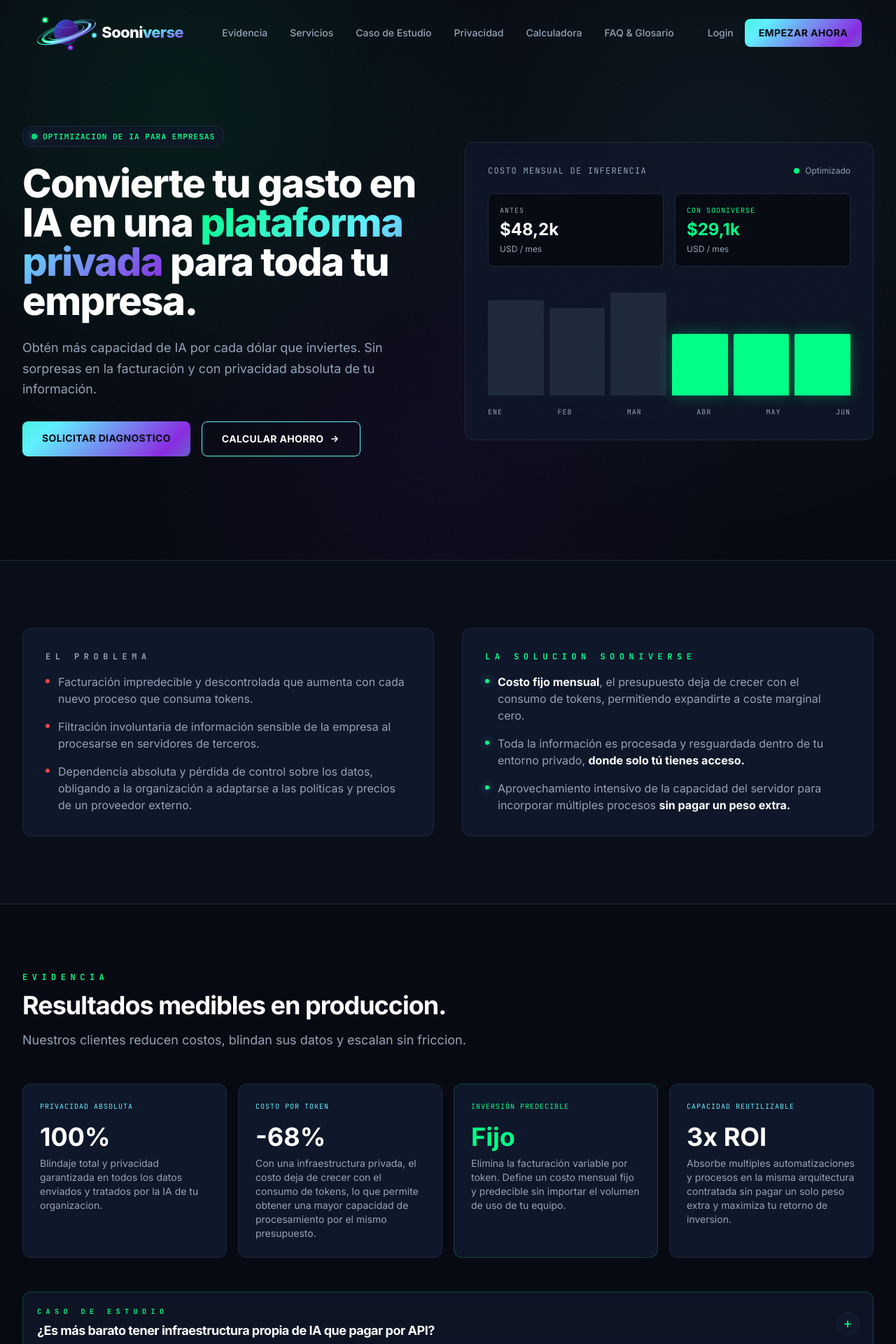
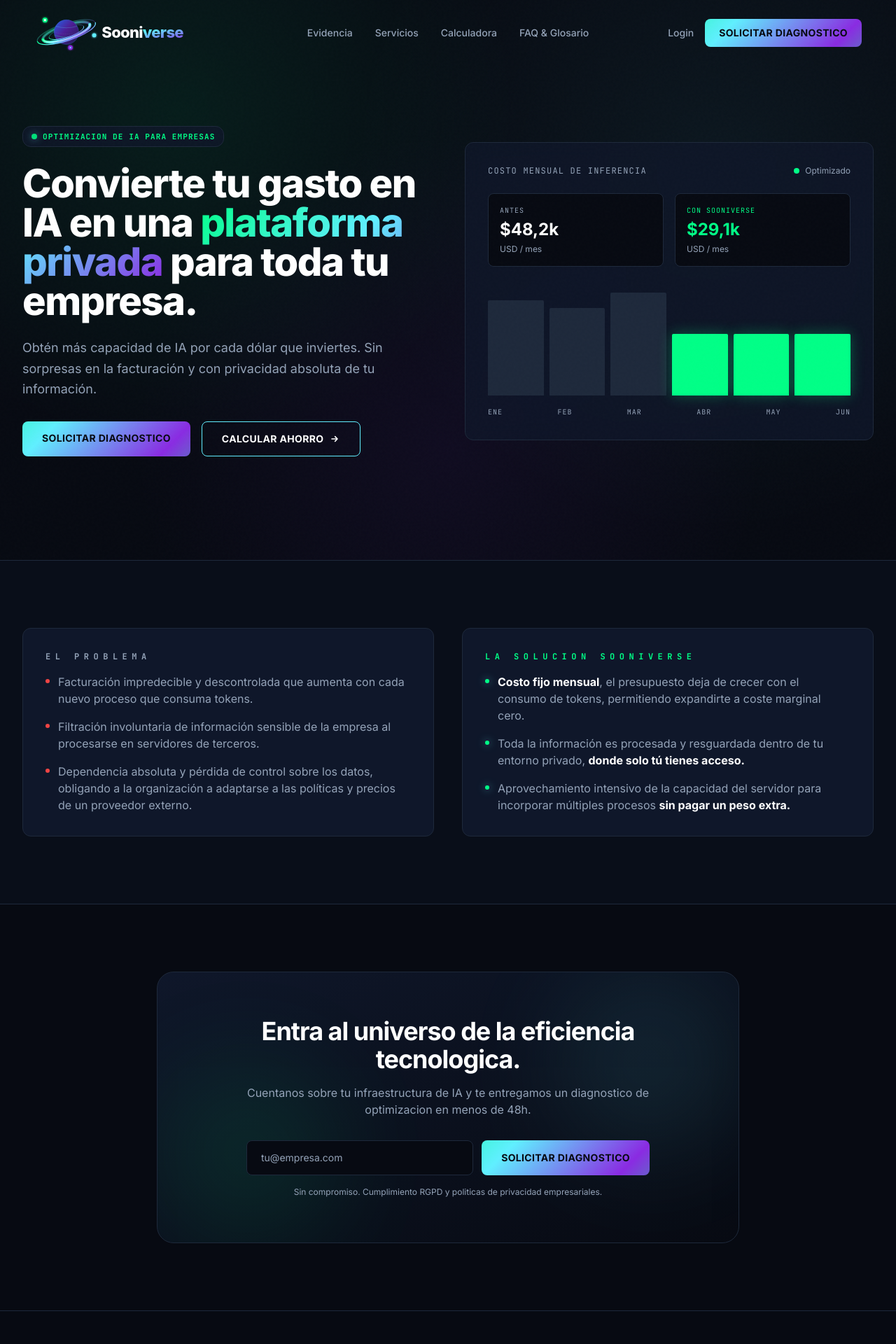
Before and after one commit to JuanECifuentes/Sooniverse, a Django app: page / in a window 1280 px wide. Shown: the top 1920 px of the page at 70% size. Run offline with Django 5.2, Linux system fonts and the light colour scheme; some libraries are stand-ins or nearby versions.

Commit message:
correcciones varias landing

```diff
--- a/apps/core/templates/core/landing.html
+++ b/apps/core/templates/core/landing.html
@@ -312,15 +312,13 @@
             <div class="hidden md:flex items-center justify-center gap-8 text-sm font-medium text-slate">
                 <a href="#evidencia" class="nav-link">Evidencia</a>
                 <a href="#servicios" class="nav-link">Servicios</a>
-                <a href="#caso-estudio" class="nav-link">Caso de Estudio</a>
-                <a href="#privacidad" class="nav-link">Privacidad</a>
                 <a href="#calculadora" class="nav-link">Calculadora</a>
                 <a href="#glosario-faq" class="nav-link">FAQ & Glosario</a>
             </div>
 
             <div class="flex items-center justify-end gap-4 md:justify-self-end">
                 <a href="#contacto" class="hidden md:inline nav-link text-sm font-medium text-slate">Login</a>
-                <a href="#contacto" class="hidden md:inline btn-primary px-5 py-2.5 rounded-lg text-sm font-bold text-deep uppercase tracking-wide">Empezar ahora</a>
+                <a href="#contacto" class="hidden md:inline btn-primary px-5 py-2.5 rounded-lg text-sm font-bold text-deep uppercase tracking-wide">Solicitar diagnostico</a>
                 <button id="mobile-menu-btn" class="md:hidden text-white p-2" aria-label="Abrir menu">
                     <svg class="w-6 h-6" fill="none" stroke="currentColor" stroke-width="2" viewBox="0 0 24 24"><path stroke-linecap="round" stroke-linejoin="round" d="M4 6h16M4 12h16M4 18h16"/></svg>
                 </button>
@@ -331,11 +329,9 @@
             <div class="flex flex-col gap-3 text-sm font-medium text-slate">
                 <a href="#evidencia" class="hover:text-white transition">Evidencia</a>
                 <a href="#servicios" class="hover:text-white transition">Servicios</a>
-                <a href="#caso-estudio" class="hover:text-white transition">Caso de Estudio</a>
-                <a href="#privacidad" class="hover:text-white transition">Privacidad</a>
                 <a href="#calculadora" class="hover:text-white transition">Calculadora</a>
                 <a href="#glosario-faq" class="hover:text-white transition">FAQ & Glosario</a>
-                <a href="#contacto" class="btn-primary mt-2 px-5 py-3 rounded-lg text-center text-sm font-bold text-deep uppercase tracking-wide">Empezar ahora</a>
+                <a href="#contacto" class="btn-primary mt-2 px-5 py-3 rounded-lg text-center text-sm font-bold text-deep uppercase tracking-wide">Solicitar diagnostico</a>
             </div>
         </div>
     </header>
@@ -422,6 +418,24 @@
                         <li class="flex gap-3 text-slate"><span class="w-1.5 h-1.5 rounded-full bg-neon mt-2 shrink-0 glow-dot"></span><span>Toda la información es procesada y resguardada dentro de tu entorno privado, <span class="font-bold text-white">donde solo tú tienes acceso.</span></li>
                         <li class="flex gap-3 text-slate"><span class="w-1.5 h-1.5 rounded-full bg-neon mt-2 shrink-0 glow-dot"></span><span>Aprovechamiento intensivo de la capacidad del servidor para incorporar múltiples procesos <span class="font-bold text-white">sin pagar un peso extra.</span></li>
                     </ul>
+                </div>
+            </div>
+        </div>
+    </section>
+
+    <section id="contacto" class="py-24 border-b border-border">
+        <div class="max-w-4xl mx-auto px-6 lg:px-8">
+            <div class="relative rounded-3xl border border-border bg-gradient-to-br from-surface to-deep p-10 sm:p-16 text-center overflow-hidden">
+                <div class="absolute top-0 right-0 w-64 h-64 bg-cyan opacity-10 blur-[80px] rounded-full"></div>
+                <div class="absolute bottom-0 left-0 w-64 h-64 bg-neon opacity-10 blur-[80px] rounded-full"></div>
+                <div class="relative">
+                    <h2 class="text-3xl sm:text-4xl font-bold tracking-[-1px] text-white">Entra al universo de la eficiencia tecnologica.</h2>
+                    <p class="mt-4 text-slate max-w-xl mx-auto">Cuentanos sobre tu infraestructura de IA y te entregamos un diagnostico de optimizacion en menos de 48h.</p>
+                    <form class="mt-8 flex flex-col sm:flex-row gap-3 max-w-xl mx-auto" onsubmit="event.preventDefault(); alert('Gracias. Te contactaremos pronto.');">
+                        <input type="email" required placeholder="tu@empresa.com" class="flex-1 rounded-lg bg-deep border border-border px-5 py-3.5 text-sm text-white placeholder-slate focus:outline-none focus:border-cyan transition">
+                        <button type="submit" class="btn-primary px-7 py-3.5 rounded-lg text-sm font-bold text-deep uppercase tracking-wide">Solicitar diagnostico</button>
+                    </form>
+                    <p class="mt-4 text-xs text-slate">Sin compromiso. Cumplimiento RGPD y politicas de privacidad empresariales.</p>
                 </div>
             </div>
         </div>
@@ -911,24 +925,6 @@
                     </div>
                 </div>
 
-            </div>
-        </div>
-    </section>
-
-    <section id="contacto" class="py-24">
-        <div class="max-w-4xl mx-auto px-6 lg:px-8">
-            <div class="relative rounded-3xl border border-border bg-gradient-to-br from-surface to-deep p-10 sm:p-16 text-center overflow-hidden">
-                <div class="absolute top-0 right-0 w-64 h-64 bg-cyan opacity-10 blur-[80px] rounded-full"></div>
-                <div class="absolute bottom-0 left-0 w-64 h-64 bg-neon opacity-10 blur-[80px] rounded-full"></div>
-                <div class="relative">
-                    <h2 class="text-3xl sm:text-4xl font-bold tracking-[-1px] text-white">Entra al universo de la eficiencia tecnologica.</h2>
-                    <p class="mt-4 text-slate max-w-xl mx-auto">Cuentanos sobre tu infraestructura de IA y te entregamos un diagnostico de optimizacion en menos de 48h.</p>
-                    <form class="mt-8 flex flex-col sm:flex-row gap-3 max-w-xl mx-auto" onsubmit="event.preventDefault(); alert('Gracias. Te contactaremos pronto.');">
-                        <input type="email" required placeholder="tu@empresa.com" class="flex-1 rounded-lg bg-deep border border-border px-5 py-3.5 text-sm text-white placeholder-slate focus:outline-none focus:border-cyan transition">
-                        <button type="submit" class="btn-primary px-7 py-3.5 rounded-lg text-sm font-bold text-deep uppercase tracking-wide">Solicitar diagnostico</button>
-                    </form>
-                    <p class="mt-4 text-xs text-slate">Sin compromiso. Cumplimiento RGPD y politicas de privacidad empresariales.</p>
-                </div>
             </div>
         </div>
     </section>
```
